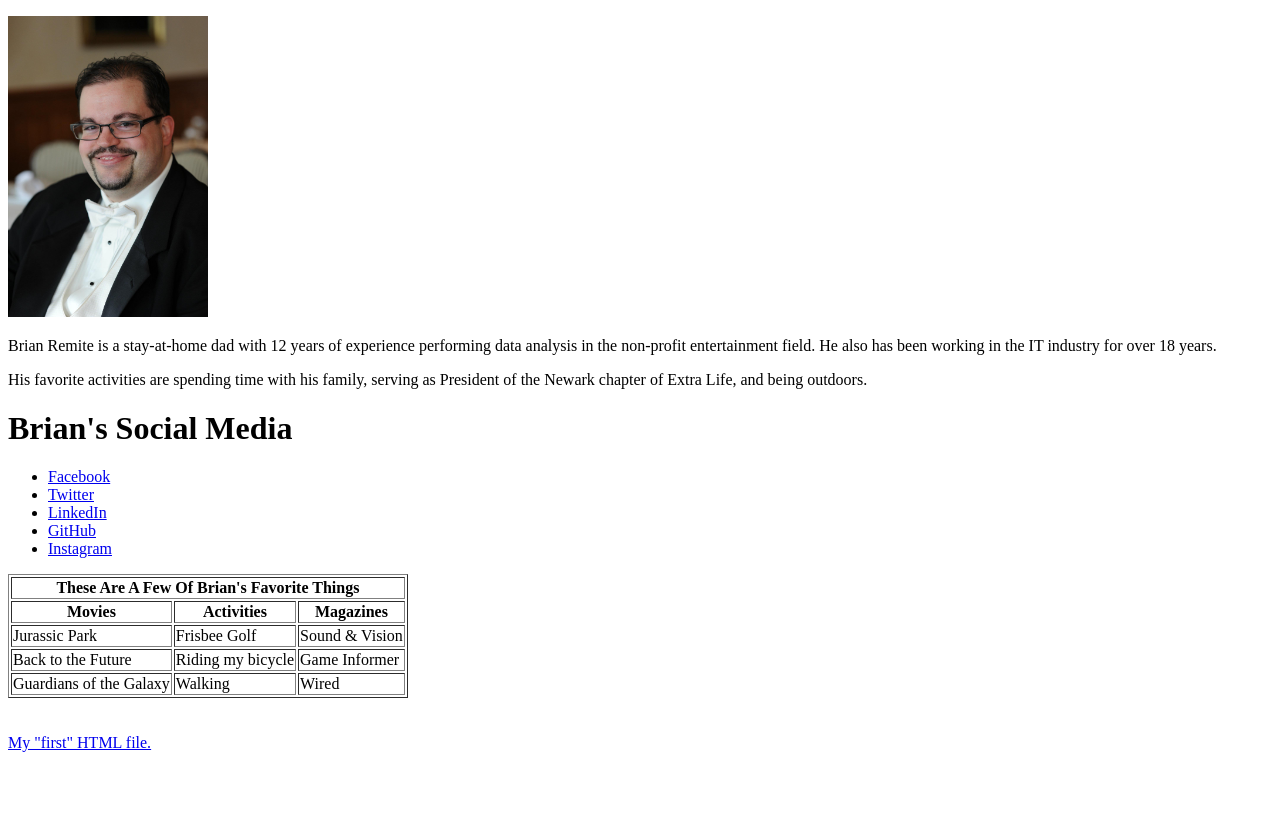
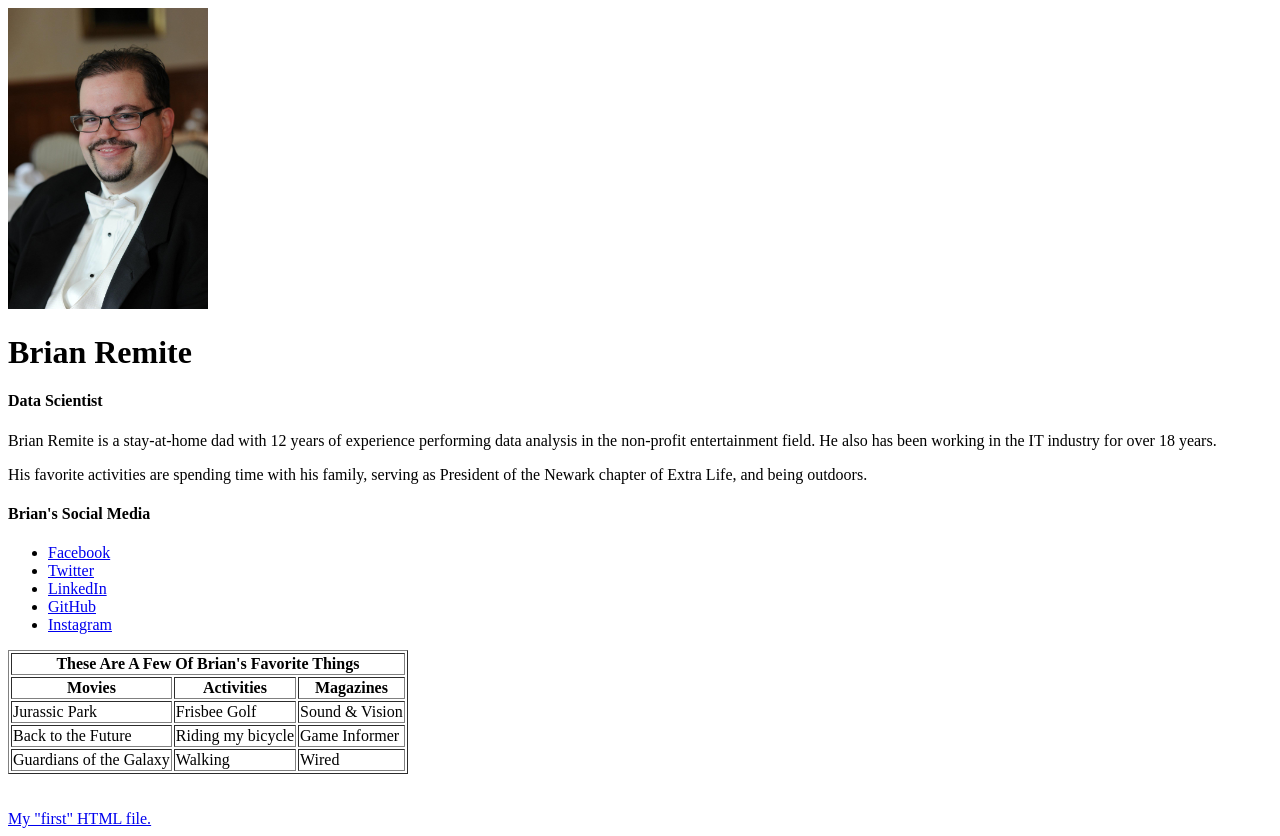
Before and after one commit to NachoKingP/nachokingp.github.io, a plain HTML site: page index.html in a window 1280 px wide. Before the commit the page ends 800 px from the top, so only its background shows below. Drawn offline with Linux system fonts and the light colour scheme.

Commit message:
Added div tags to index.html.

```diff
--- a/index.html
+++ b/index.html
@@ -6,11 +6,19 @@
 </head>
 
 <body>
-  <p><img width ="200" src="assets/Brian.jpg" alt="Portrait of Brian!" /></p>
+  <div>
+    <img width ="200" src="assets/Brian.jpg" alt="Portrait of Brian!" />
+    <h1>Brian Remite</h1>
+    <h4>Data Scientist</h4>
+  </div>
 
+  <div>
     <p>Brian Remite is a stay-at-home dad with 12 years of experience performing data analysis in the non-profit entertainment field.  He also has been working in the IT industry for over 18 years.</p>
     <p>His favorite activities are spending time with his family, serving as President of the Newark chapter of Extra Life, and being outdoors.</p>
-  <h1>Brian's Social Media</h1>
+  </div>
+
+  <div>
+    <h4>Brian's Social Media</h4>
     <ul>
       <li><a href="https://www.facebook.com/brian.remite" target="_blank">Facebook</a></li>
       <li><a href="https://twitter.com/HeWhoSousVides" target="_blank">Twitter</a></li>
@@ -18,7 +26,9 @@
       <li><a href="https://github.com/NachoKingP" target="_blank">GitHub</a></li>
       <li><a href="https://www.instagram.com/nachokingp/" target="_blank">Instagram</a></li>
     </ul>
+  </div>
 
+  <div>
     <table border="1">
       <thead>
         <th colspan="3">These Are A Few Of Brian's Favorite Things</th>
@@ -44,6 +54,8 @@
         <td>Wired</td>
       </tr>
     </table>
+  </div>
+
   <br><br>
   <a href="my-first.html" target="_blank">My "first" HTML file.</a>
 </body>
```
Lines whose indentation alone changed are shown as unchanged.
